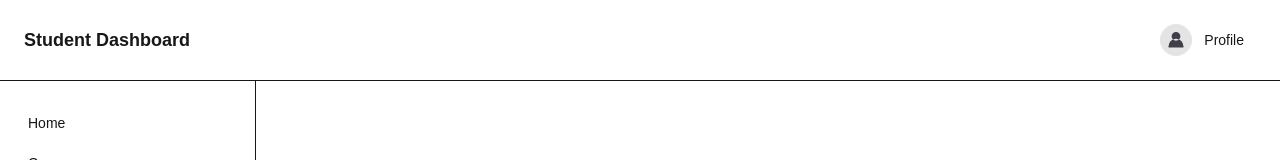
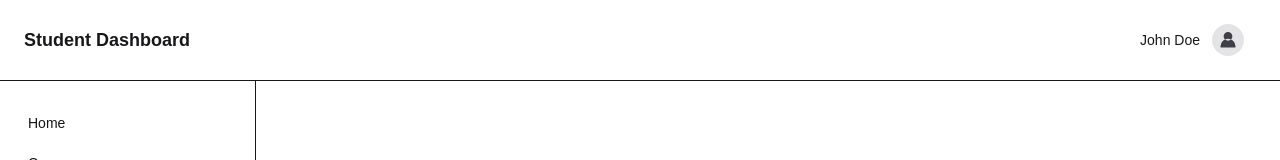
Before and after one commit to InushiKavindi/student-course-dashboard, a Next.js app: page / in a window 1280 px wide. Shown: the top 160 px of the page. Built offline with nearby package versions, Linux system fonts and the light colour scheme.

Commit message:
Add user name display to profile link in navbar

```diff
--- a/app/components/Navbar.tsx
+++ b/app/components/Navbar.tsx
@@ -12,12 +12,12 @@
           <div className="text-lg font-semibold text-zinc-900 dark:text-zinc-50">Student Dashboard</div>
           <div className="flex items-center gap-2">
             <Link href="/profile" className="hidden md:flex items-center gap-3 rounded px-3 py-2 hover:bg-zinc-100 dark:hover:bg-zinc-900">
+              <span className="text-sm font-medium text-zinc-900 dark:text-zinc-50">John Doe</span>
               <span className="hidden md:inline-grid h-8 w-8 place-items-center rounded-full bg-zinc-200 text-zinc-700 dark:bg-zinc-700 dark:text-zinc-100">
                 <svg xmlns="http://www.w3.org/2000/svg" viewBox="0 0 24 24" fill="currentColor" className="h-5 w-5">
                   <path d="M12 2.25a5.25 5.25 0 1 0 0 10.5 5.25 5.25 0 0 0 0-10.5Zm-9 17.25a9 9 0 1 1 18 0v.75a.75.75 0 0 1-.75.75H3.75a.75.75 0 0 1-.75-.75v-.75Z" />
                 </svg>
               </span>
-              <span className="text-sm font-medium text-zinc-900 dark:text-zinc-50">Profile</span>
             </Link>
             <button
               type="button"
```
